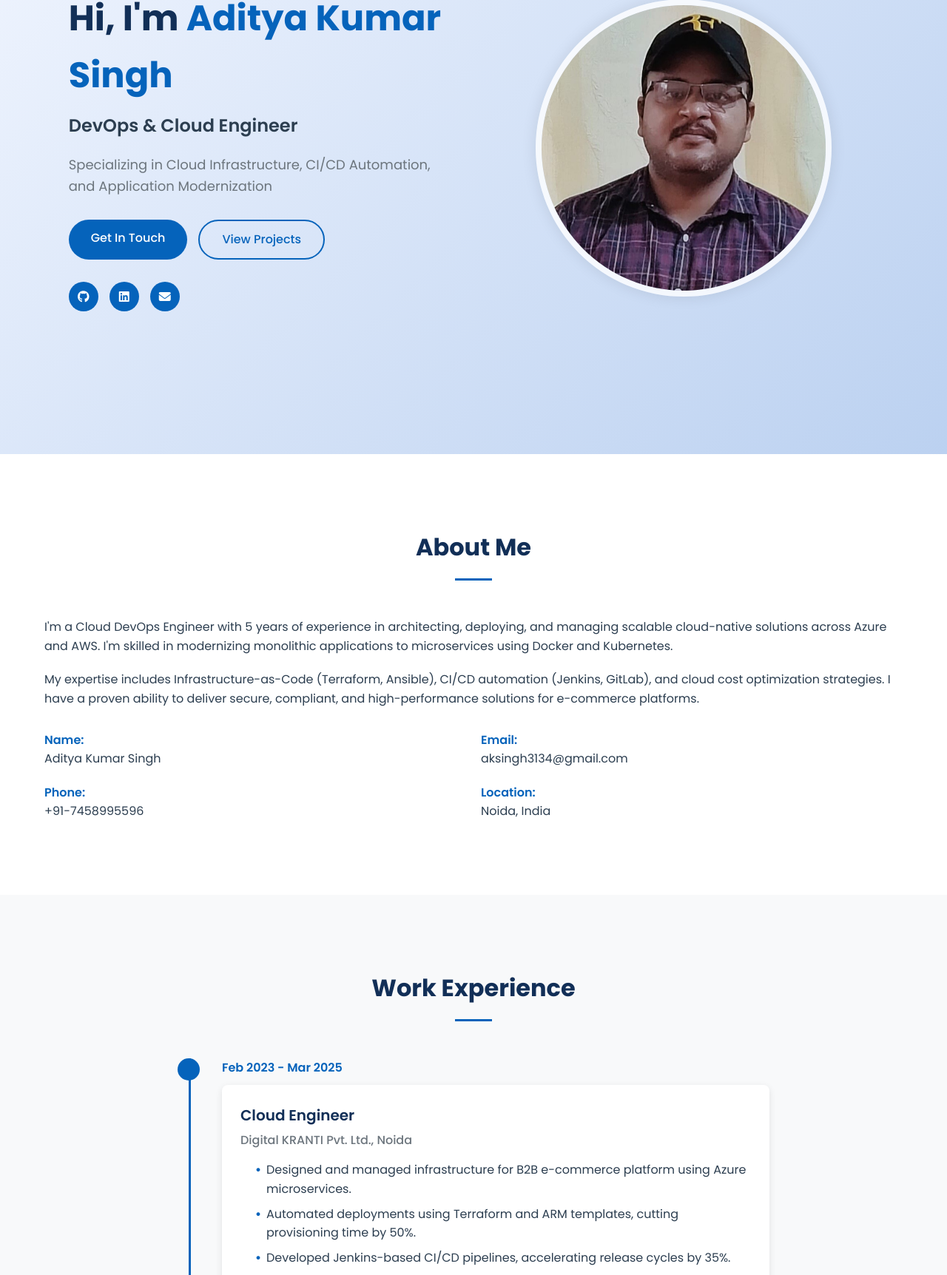
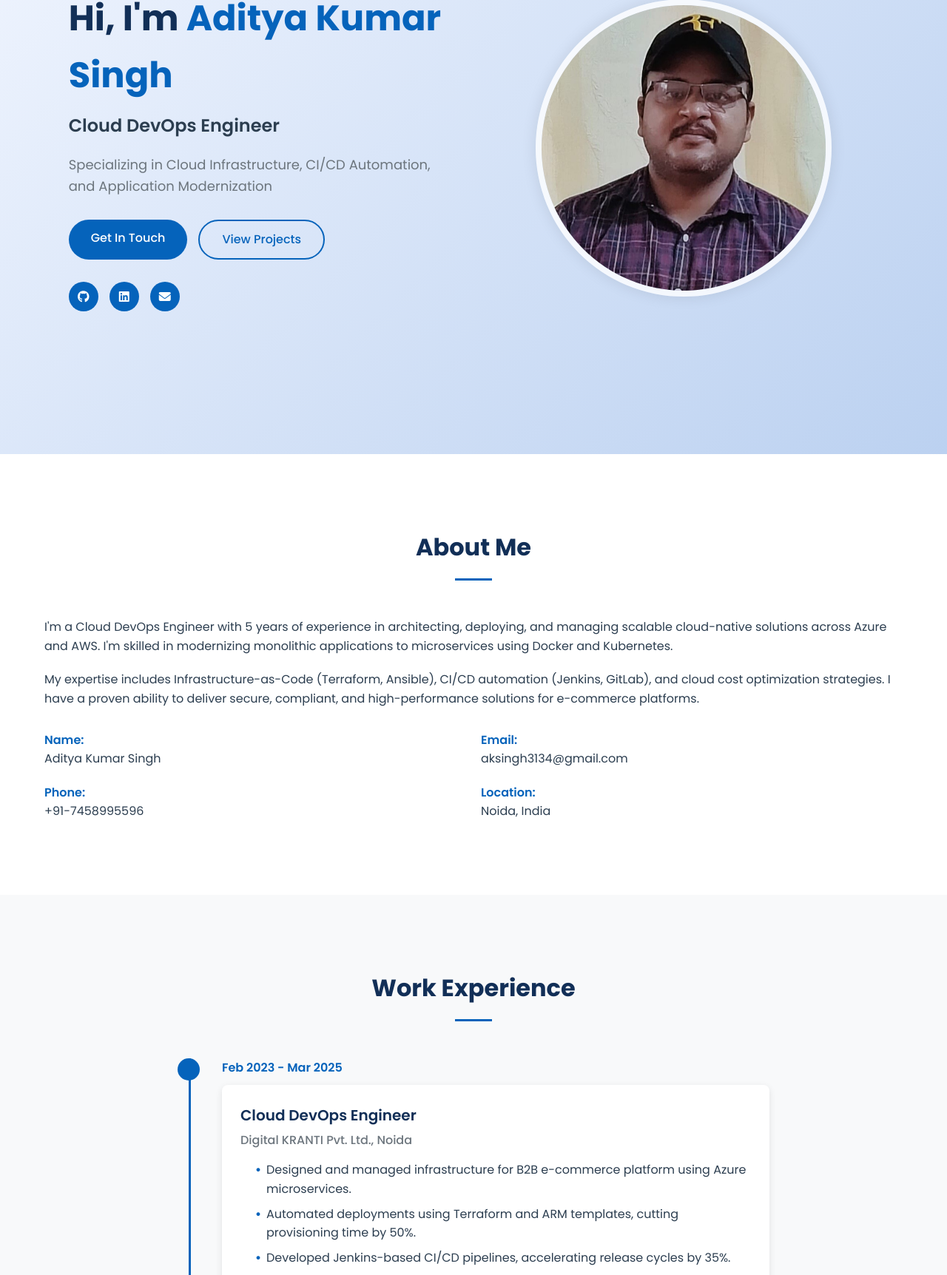
Before and after one commit to aditya3134802/portfolio-website, a website: page index.html in a window 1280 px wide. Shown: the part 186-1910 px from the top of the page at 74% size. Drawn offline with Linux system fonts and the light colour scheme.

Commit message:
Update index.html

```diff
--- a/index.html
+++ b/index.html
@@ -34,7 +34,7 @@
         <div class="hero-content">
             <div class="hero-text">
                 <h1>Hi, I'm <span>Aditya Kumar Singh</span></h1>
-                <h2>DevOps & Cloud Engineer</h2>
+                <h2>Cloud DevOps Engineer</h2>
                 <p>Specializing in Cloud Infrastructure, CI/CD Automation, and Application Modernization</p>
                 <div class="hero-btns">
                     <a href="#contact" class="btn btn-primary">Get In Touch</a>
@@ -90,7 +90,7 @@
                     <div class="timeline-dot"></div>
                     <div class="timeline-date">Feb 2023 - Mar 2025</div>
                     <div class="timeline-content">
-                        <h3>Cloud Engineer</h3>
+                        <h3>Cloud DevOps Engineer</h3>
                         <h4>Digital KRANTI Pvt. Ltd., Noida</h4>
                         <ul>
                             <li>Designed and managed infrastructure for B2B e-commerce platform using Azure microservices.</li>
```
